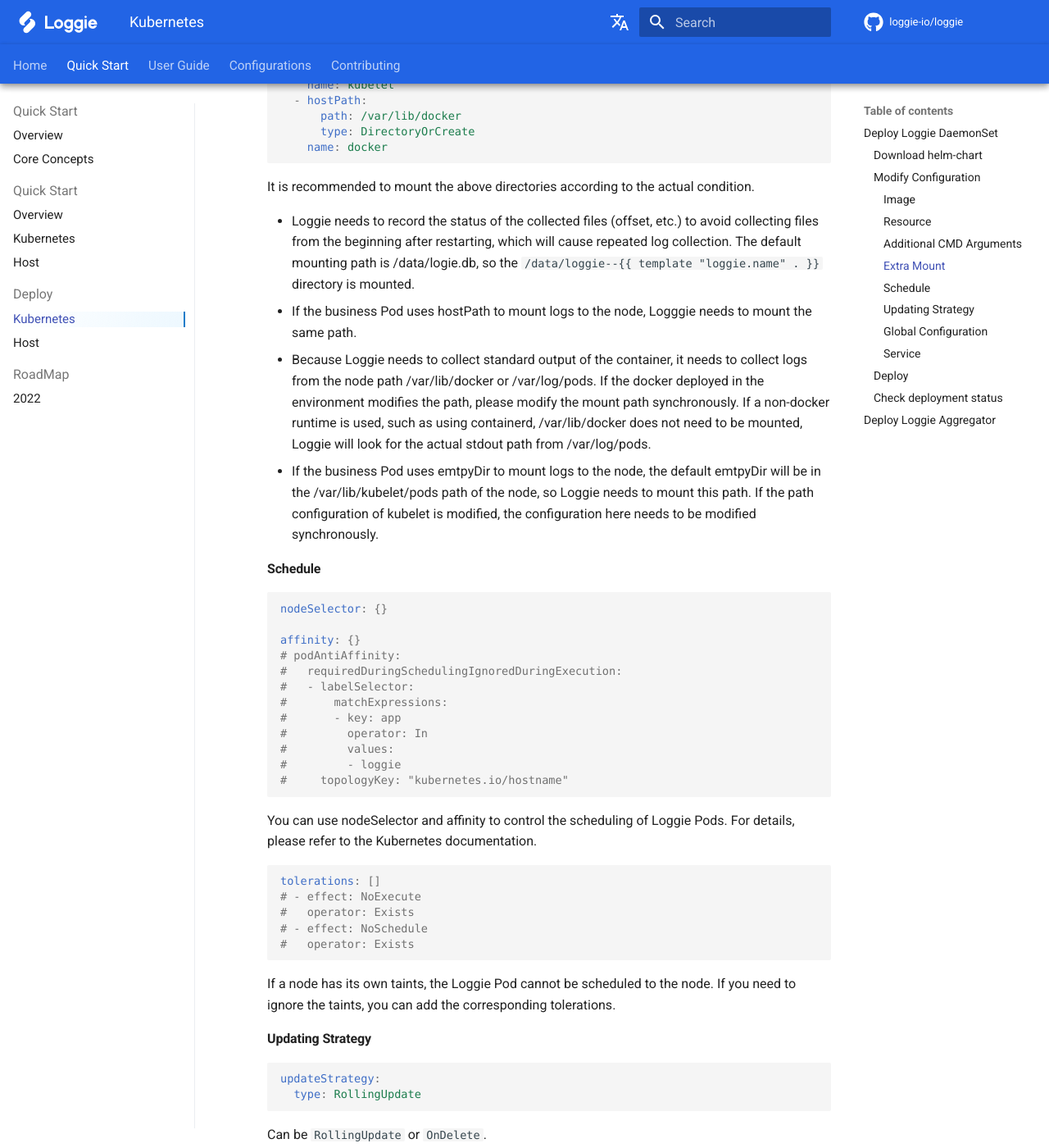
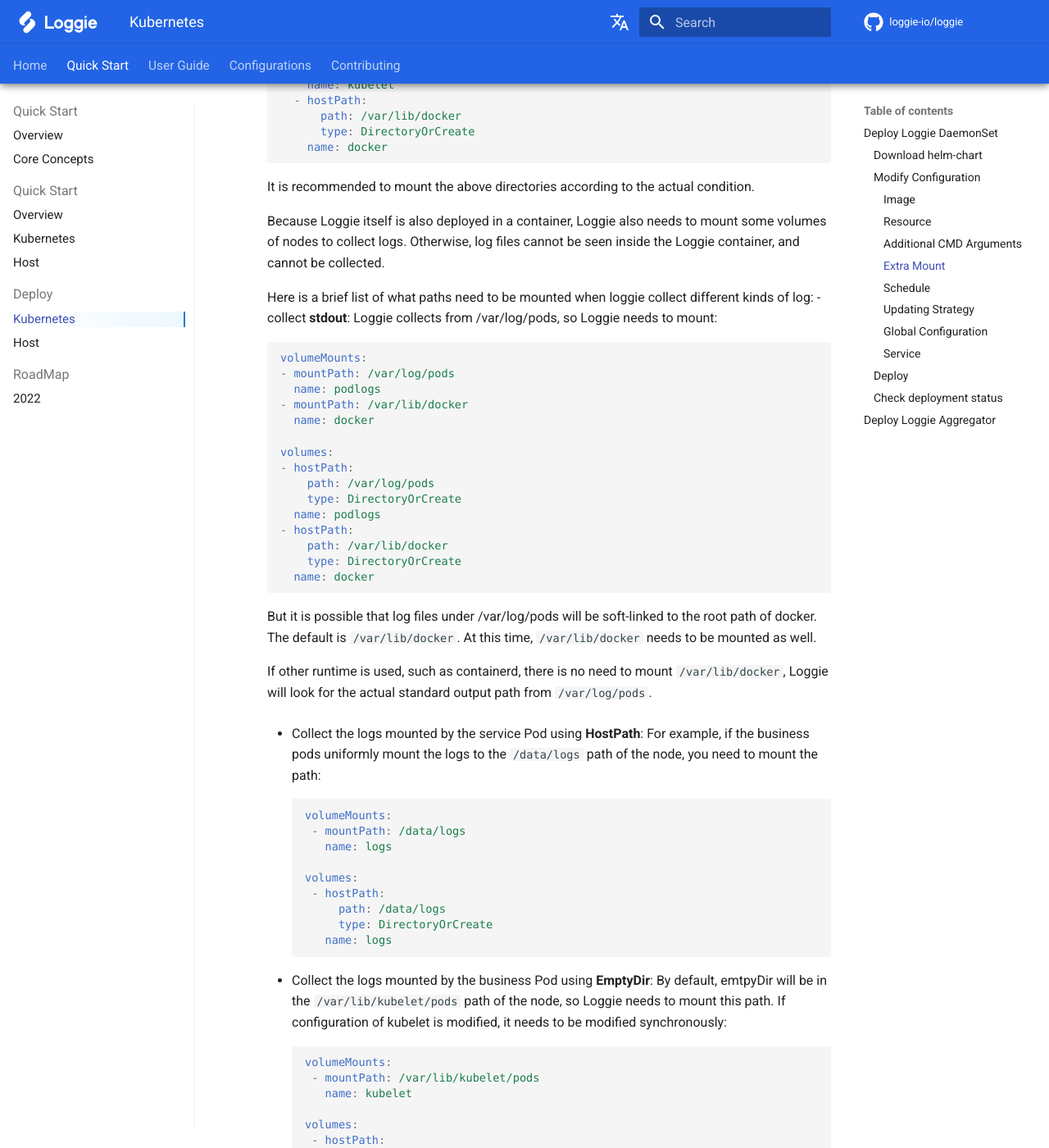
Before and after one commit to sentoz/loggie-docs-en, an MkDocs documentation site: the page built from docs/getting-started/install/kubernetes.md, in a window 1280 px wide and 1400 px high, scrolled down 1758 px. Shown: the whole window at 82% size. Built offline with MkDocs 1.6.1 and Material for MkDocs 9.7.7, drawn with Linux system fonts in a browser that asks for light colours; some web fonts are replaced; comment, search, counter and statistics services are not loaded; some of the changed text lies outside the part shown.

Commit message:
log collection description in k8s kafka sink partition key & source sasl

````diff
--- a/docs/getting-started/install/kubernetes.md
+++ b/docs/getting-started/install/kubernetes.md
@@ -81,10 +81,90 @@ extraVolumes:
 ```
 It is recommended to mount the above directories according to the actual condition.
 
-- Loggie needs to record the status of the collected files (offset, etc.) to avoid collecting files from the beginning after restarting, which will cause repeated log collection. The default mounting path is /data/logie.db, so the `/data/loggie--{{ template "loggie.name" . }}` directory is mounted.
-- If the business Pod uses hostPath to mount logs to the node, Logggie needs to mount the same path.
-- Because Loggie needs to collect standard output of the container, it needs to collect logs from the node path /var/lib/docker or /var/log/pods. If the docker deployed in the environment modifies the path, please modify the mount path synchronously. If a non-docker runtime is used, such as using containerd, /var/lib/docker does not need to be mounted, Loggie will look for the actual stdout path from /var/log/pods.
-- If the business Pod uses emtpyDir to mount logs to the node, the default emtpyDir will be in the /var/lib/kubelet/pods path of the node, so Loggie needs to mount this path. If the path configuration of kubelet is modified, the configuration here needs to be modified synchronously.
+Because Loggie itself is also deployed in a container, Loggie also needs to mount some volumes of nodes to collect logs. Otherwise, log files cannot be seen inside the Loggie container, and cannot be collected.
+
+Here is a brief list of what paths need to be mounted when loggie collect different kinds of log:
+- collect **stdout**: Loggie collects from /var/log/pods, so Loggie needs to mount:
+    ```yaml
+    volumeMounts:
+    - mountPath: /var/log/pods
+      name: podlogs
+    - mountPath: /var/lib/docker
+      name: docker
+
+    volumes:
+    - hostPath:
+        path: /var/log/pods
+        type: DirectoryOrCreate
+      name: podlogs
+    - hostPath:
+        path: /var/lib/docker
+        type: DirectoryOrCreate
+      name: docker
+    ```
+
+   But it is possible that log files under /var/log/pods will be soft-linked to the root path of docker. The default is `/var/lib/docker`. At this time, `/var/lib/docker` needs to be mounted as well.
+
+   If other runtime is used, such as containerd, there is no need to mount `/var/lib/docker`, Loggie will look for the actual standard output path from `/var/log/pods`.
+
+
+- Collect the logs mounted by the service Pod using **HostPath**: For example, if the business pods uniformly mount the logs to the `/data/logs` path of the node, you need to mount the path:
+   ```yaml
+   volumeMounts:
+    - mountPath: /data/logs
+      name: logs
+
+   volumes:
+    - hostPath:
+        path: /data/logs
+        type: DirectoryOrCreate
+      name: logs
+   ```
+
+- Collect the logs mounted by the business Pod using **EmptyDir**: By default, emtpyDir will be in the `/var/lib/kubelet/pods` path of the node, so Loggie needs to mount this path. If configuration of kubelet is modified, it needs to be modified synchronously:
+   ```yaml
+   volumeMounts:
+    - mountPath: /var/lib/kubelet/pods
+      name: kubelet
+
+   volumes:
+    - hostPath:
+        path: /var/lib/kubelet/pods
+        type: DirectoryOrCreate
+      name: kubelet
+   ```
+
+
+- Collect the logs mounted by the service Pod using **PV**: Same as using EmptyDir.
+
+
+- **No mount** and `rootFsCollectionEnabled: true`: Loggie will automatically find the actual path in the container from the rootfs of the docker, and the root path of the docker needs to be mounted at this time:
+    ```yaml
+    volumeMounts:
+    - mountPath: /var/lib/docker
+      name: docker
+
+    volumes:
+    - hostPath:
+        path: /var/lib/docker
+        type: DirectoryOrCreate
+      name: docker
+    ```
+   If the actual root path of docker is modified, the volumeMount and volume here need to be modified synchronously. For example, if the root path is modified to `/data/docker`, the mount is as follows:
+    ```yaml
+    volumeMounts:
+    - mountPath: /data/docker
+      name: docker
+
+    volumes:
+    - hostPath:
+      path: /data/docker
+      type: DirectoryOrCreate
+    name: docker
+    ```
+
+Note:
+- Loggie needs to record the status of the collected files (offset, etc.) to avoid collecting files from the beginning after restarting. The default mounting path is /data/logie.db, so the `/data/loggie--{{ template "loggie.name" . }}` directory is mounted.
 
 #### Schedule
 ```yaml
````
Also changed, not shown: docs/reference/pipelines/interceptor/normalize.md (+1 -1 lines), docs/reference/pipelines/sink/kafka.md (+8 -0 lines), docs/reference/pipelines/source/kafka.md (+11 -0 lines).
